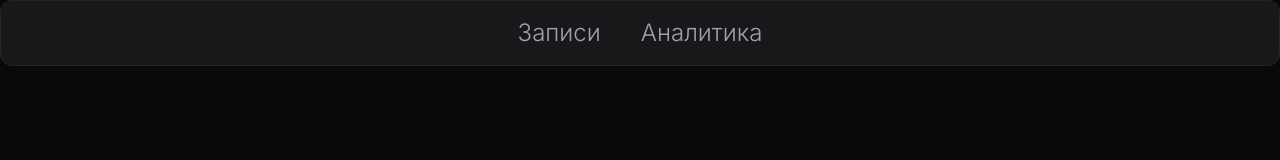
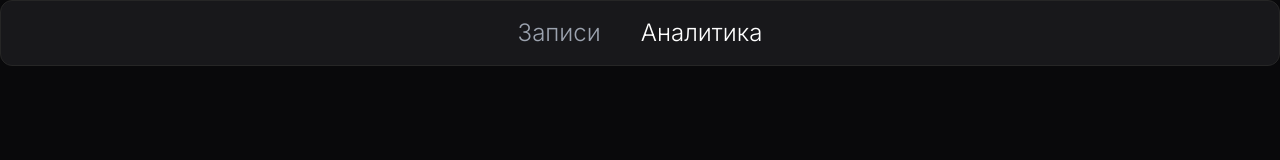
Before and after one commit to oooozzzzz/tg-bot-v2, a Next.js app: page / in a window 1280 px wide. Shown: the top 160 px of the page. Built offline with nearby package versions, Linux system fonts and the light colour scheme.

Commit message:
user_id fetch fixed

```diff
--- a/app/page.jsx
+++ b/app/page.jsx
@@ -1,5 +1,6 @@
+"use client"
 import Script from "next/script";
-
+import { useState } from "react";
 export default function Home() {
 	return (
 		<>
--- a/components/Header.jsx
+++ b/components/Header.jsx
@@ -6,7 +6,7 @@ function Header() {
 
 const links = [
 	{label: "Записи", href: "/records" },
-	{label: "Аналитика", href: "/analytics" },
+	{label: "Аналитика", href: "/" },
 ]
 
 	return (
--- a/components/Records.jsx
+++ b/components/Records.jsx
@@ -42,7 +42,7 @@ function Records() {
 		try {
 			getCategories(userId).then(setCategories);
 		} catch (error) {}
-	}, [categories]);
+	}, []);
 	return (
 		<>
 			<Script
```
